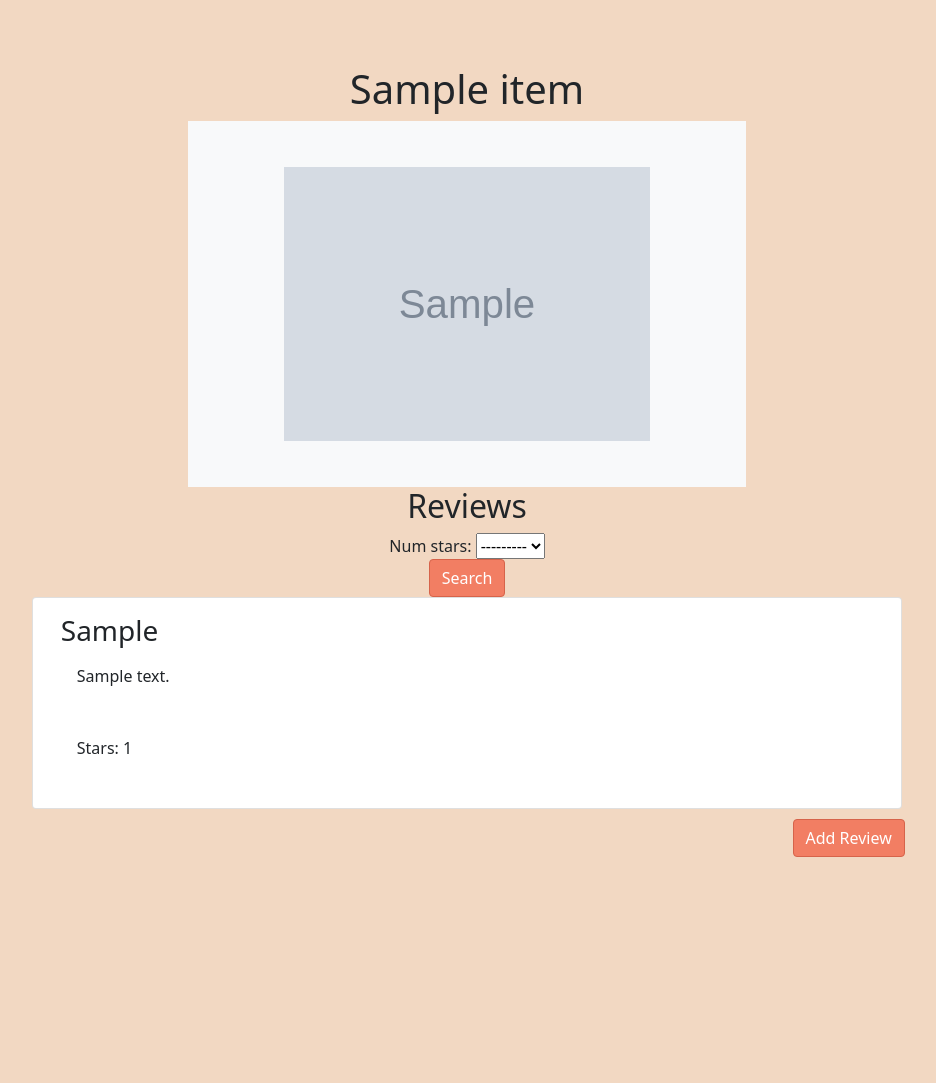
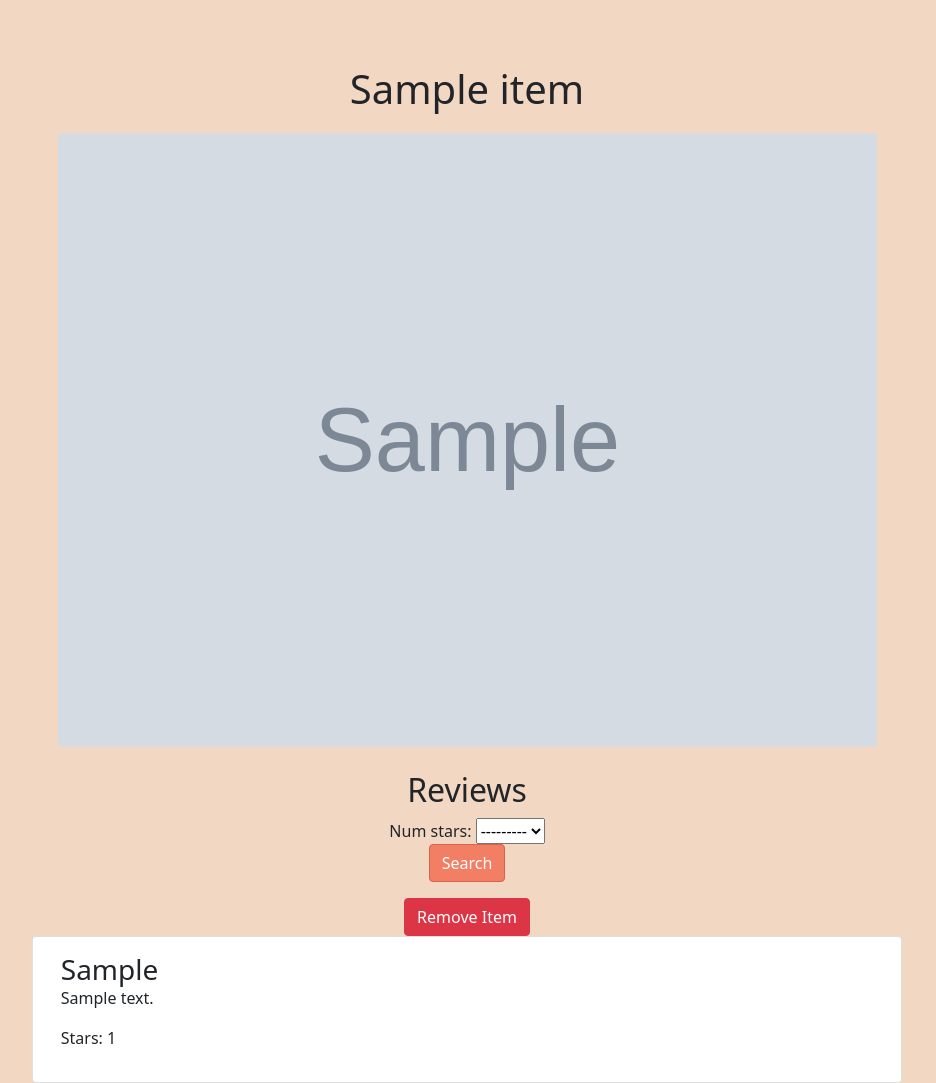
Before and after one commit to UCCS-CS4300-5300/group6-spring2024, a Django app: page /item_info/1 in a window 1280 px wide. Shown: the part 76-1159 px from the top of the page, without its empty margins (173-1109 px from the left). Before the commit the page ends 933 px from the top, so only its background shows below. Run offline with Django 5.2, Linux system fonts and the light colour scheme; a user stored in the database is signed in; tables that the repository leaves empty hold one stand-in row (values such as "Sample post"); grey boxes marked "Sample" are stand-in pictures; some libraries are stand-ins or nearby versions; some web fonts are replaced.

Commit message:
Introduce item removal feature to item info template

```diff
--- a/templates/item_info.html
+++ b/templates/item_info.html
@@ -4,72 +4,99 @@
 <style>
   .card-row {
     max-width: 78%;
-    margin: 0 auto;
+    margin: 20px auto;
+  }
+
+  .image-container {
+    margin: 20px auto;
+    max-width: 75%;
   }
 
   .img-fluid {
-    height: 100px;
-    object-fit: cover;
-    width: auto;
+    width: 100%;
+    height: auto;
+    border-radius: 0.25rem;
   }
 
   .bottom-btn {
-    margin-left: 11%;
     margin-top: 1.5%;
     margin-bottom: 3%;
   }
 
   @media (max-width: 768px) {
-    .img-fluid {
-      width: 100%; /* Full width on smaller screens */
-      height: auto; /* Adjusts height automatically */
-    }
-
-    .col-md-2, .col-md-8 {
-      flex: 0 0 100%;
+    .image-container {
       max-width: 100%;
     }
   }
 
   @media (max-width: 364px) {
     .custom-btn-smaller {
-      font-size: 0.75rem; /* Smaller font size */
-      padding: .25rem .5rem; /* Smaller padding */
+      font-size: 0.75rem;
+      padding: .25rem .5rem;
     }
+  }
+
+  .review-container {
+    position: relative;
+  }
+
+  .add-review-btn {
+    position: absolute;
+    right: 135px;
+    top: -50px;
   }
 </style>
 
 <div class="container text-center">
   <h1 style="margin-top:65px;">{{ item.name }}</h1>
 
-  <!-- Main image -->
-  <div class="row">
-    <div class="col"></div>
-    <div class="col-6 bg-light">
-      <div class="ratio ratio-1x1" style="max-width: 366px; margin: auto;">
-        <div class="d-flex justify-content-center align-items-center bg-light" style="height: 100%;">
-          <img src="{{item.image.url}}" class="img-responsive" style="width: 100%; max-height: 100%; object-fit: cover;" alt="Item Image"/>
+  <div class="image-container">
+    <img src="{{ item.image.url }}" class="img-fluid" alt="Item Image">
+  </div>
+
+  <h2 class="row justify-content-center text-center mt-4">Reviews</h2>
+  <form method="GET" class="mb-3">
+    {{ item_filter.form }}
+    <button type="submit" class="btn custom-btn custom-btn-smaller">Search</button>
+  </form>
+
+  {% if user.is_superuser %}
+    <button type="button" class="btn btn-danger" data-bs-toggle="modal" data-bs-target="#removeItemModal">Remove Item</button>
+
+    <!-- Modal -->
+    <div class="modal fade" id="removeItemModal" tabindex="-1" aria-labelledby="removeItemModalLabel" aria-hidden="true">
+      <div class="modal-dialog">
+        <div class="modal-content">
+          <div class="modal-header">
+            <h5 class="modal-title" id="removeItemModalLabel">Confirm Item Removal</h5>
+            <button type="button" class="btn-close" data-bs-dismiss="modal" aria-label="Close"></button>
+          </div>
+          <div class="modal-body">
+            Are you sure you want to remove this item?
+          </div>
+          <div class="modal-footer">
+            <button type="button" class="btn btn-secondary" data-bs-dismiss="modal">Cancel</button>
+            <form action="{% url 'remove_item' item.id %}" method="post">
+              {% csrf_token %}
+              <button type="submit" class="btn btn-danger">Remove Item</button>
+            </form>
           </div>
         </div>
       </div>
-    <div class="col"></div>
     </div>
-  <h2 class="row justify-content-center text-center"> Reviews </h2>
-    <form method="GET">
-      {{ item_filter.form }}
-      <button type="submit" class="btn custom-btn custom-btn-smaller">Search</button>
-    </form>
+  {% endif %}
+
+  <div class="review-container">
     {% if reviews %}
-
       {% for review in reviews %}
       <div class="row justify-content-center mb-0">
         <div class="card card-row m-0 position-relative">
           <div class="row">
             <div class="d-flex align-items-center justify-content-center">
               <div class="card-body text-start">
-              <h3 class="card-title mb-0"">{{review.user}}</h3>
-              <p class="card-body">{{ review.review }}</p>
-              <p class="card-body">Stars: {{ review.num_stars }}</p>
+                <h3 class="card-title mb-0">{{ review.user }}</h3>
+                <p>{{ review.review }}</p>
+                <p>Stars: {{ review.num_stars }}</p>
               </div>
             </div>
           </div>
@@ -80,9 +107,7 @@
       <div class="row justify-content-center mb-0">
         <div class="card card-row m-0 position-relative">
           <div class="row">
-          <div class="col-2 d-flex align-items-center justify-content-center">
-          </div>
-          <div class="col d-flex align-items-center ms-1 justify-content-center">
+            <div class="col d-flex align-items-center justify-content-center">
               <div class="card-body text-start">
                 <h3 class="card-title mb-0">No Reviews exist yet for this Item.</h3>
               </div>
@@ -90,18 +115,8 @@
           </div>
         </div>
       </div>
+      <a class="btn custom-btn custom-btn-smaller add-review-btn" href="{% url 'add_review_item' %}">Add Review</a>
     {% endif %}
-  <p></p>
-  <p></p>
-  <!--Add review button -->
-  <div class="row">
-    <div class="col"></div>
-      <div class="col-7" style="height: 48px;"></div>
-        <div class="col position-relative">
-      <a class="btn custom-btn custom-btn-smaller position-absolute bottom-0 start-0 mb-3" href="{% url 'add_review_item'%}">Add Review</a>
   </div>
 </div>
-
-
-
 {% endblock %}
```
Lines whose indentation alone changed are shown as unchanged.
